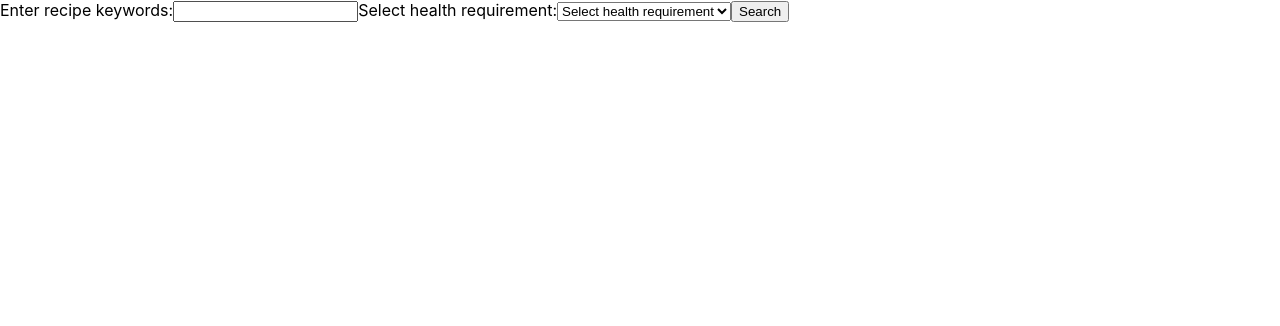
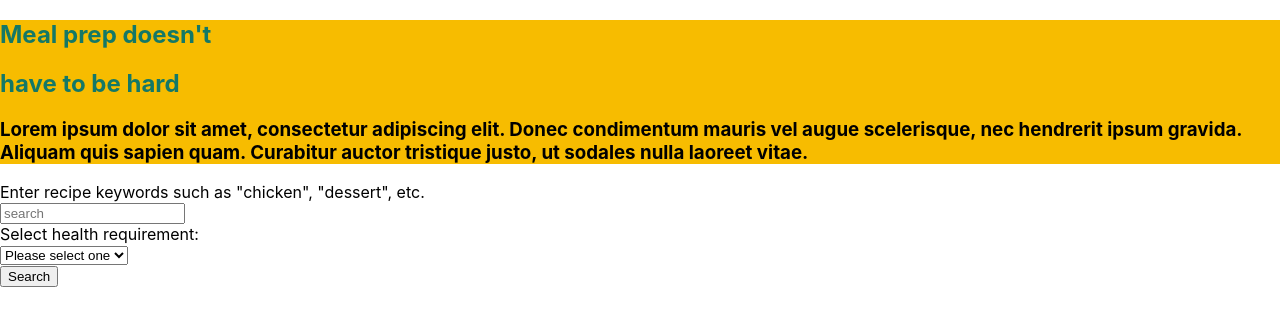
Before and after one commit to 42-djc/Project-2-Group-4, a React (Create React App) app: page / in a window 1280 px wide. Shown: the top 326 px of the page. Built offline with nearby package versions, Linux system fonts and the light colour scheme.

Commit message:
added hero and resolved null search

```diff
--- a/src/App.js
+++ b/src/App.js
@@ -1,9 +1,11 @@
 import React from 'react';
-import RecipeSearch from './Components/RecipeSearch';
+import RecipeSearch from './components/RecipeSearch';
+import HeroSection from './components/HeroSection';
 
 const App = () => {
   return (
     <div>
+      <HeroSection />
       <RecipeSearch />
     </div>
   );
--- /dev/null
+++ b/src/Components/HeroSection.js
@@ -0,0 +1,18 @@
+import React from 'react';
+
+const HeroSection = () => {
+  return (
+    <div className="bg-gray-900 py-12 px-4 sm:px-6 lg:px-8" style={{ backgroundColor: '#F7BC00' }}>
+      <div className="max-w-7xl mx-auto text-left" style={{ backgroundColor: '#F7BC00' }}>
+      <h2 className="text-4xl font-bold mb-4" style={{ color: "#147866" }}>Meal prep doesn't</h2>
+
+      <h2 className="text-4xl font-bold mb-4" style={{ color: "#147866" }}>
+        have to be hard
+        </h2>
+        <h3 className="text-white">Lorem ipsum dolor sit amet, consectetur adipiscing elit. Donec condimentum mauris vel augue scelerisque, nec hendrerit ipsum gravida. Aliquam quis sapien quam. Curabitur auctor tristique justo, ut sodales nulla laoreet vitae.</h3>
+      </div>
+    </div>
+  );
+};
+
+export default HeroSection;
--- a/src/Components/RecipeSearch.js
+++ b/src/Components/RecipeSearch.js
@@ -13,7 +13,7 @@ const RecipeSearch = () => {
 
     // Fetch recipe data from the Edamam API using the search query and health requirement
     const response = await fetch(
-      `https://api.edamam.com/api/recipes/v2?type=public&q=${query}&app_id=b51aecbd&app_key=bfcace0544181d8e13a6405daebb1431&health=${health}`
+      `https://api.edamam.com/api/recipes/v2?type=public&q=${query}&app_id=b51aecbd&app_key=bfcace0544181d8e13a6405daebb1431${health ? `&health=${health}` : ''}`
     );
 
     // Parse the JSON response into an object and extract the first 5 recipe hits
@@ -31,24 +31,26 @@ const RecipeSearch = () => {
   };
 
   return (
-    <div>
+    <div className="flex justify-center">
       {/* Display a form for entering search query and health requirement */}
       <form onSubmit={handleSubmit}>
         <label>
-          Enter recipe keywords:
-          <input type="text" value={query} onChange={(e) => setQuery(e.target.value)} />
+          Enter recipe keywords such as "chicken", "dessert", etc.
+          <br />
+          <input type="text" value={query} onChange={(e) => setQuery(e.target.value)}placeholder="search"/>
         </label>
-
+        <br />
         <label>
           Select health requirement:
+          <br />
           <select value={health} onChange={(e) => setHealth(e.target.value)}>
-            <option value="">Select health requirement</option>
+            <option value="">Please select one</option>
             <option value="vegan">Vegan</option>
             <option value="vegetarian">Vegetarian</option>
           </select>
         </label>
-
-        <button type="submit">Search</button>
+        <br />
+        <button className="bg-blue-500 text-white py-2 px-4 rounded-lg" type="submit">Search</button>
       </form>
 
       {/* If search results exist, display the recipe information */}
@@ -69,6 +71,8 @@ const RecipeSearch = () => {
           ))}
         </div>
       )}
+
+
     </div>
   );
 };
```
